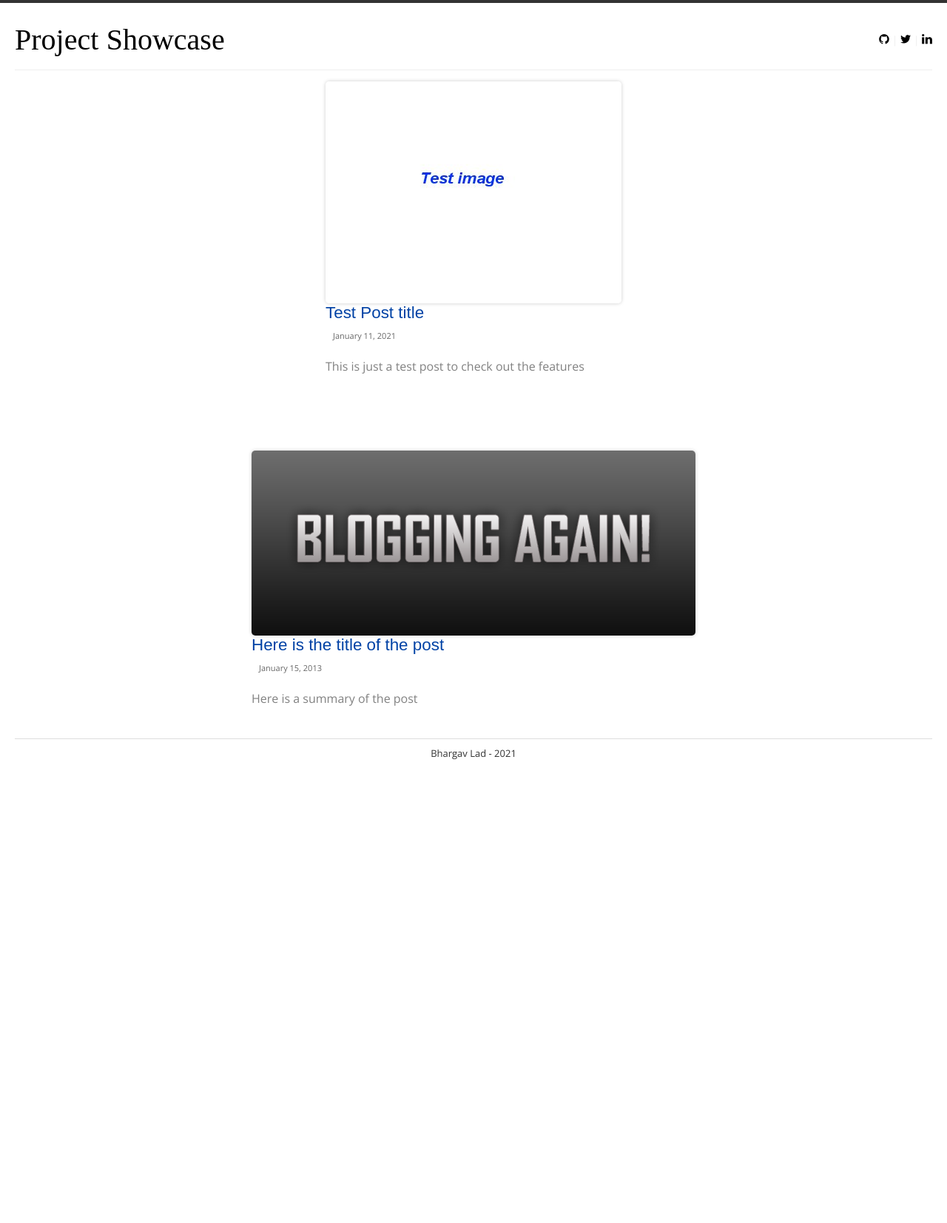
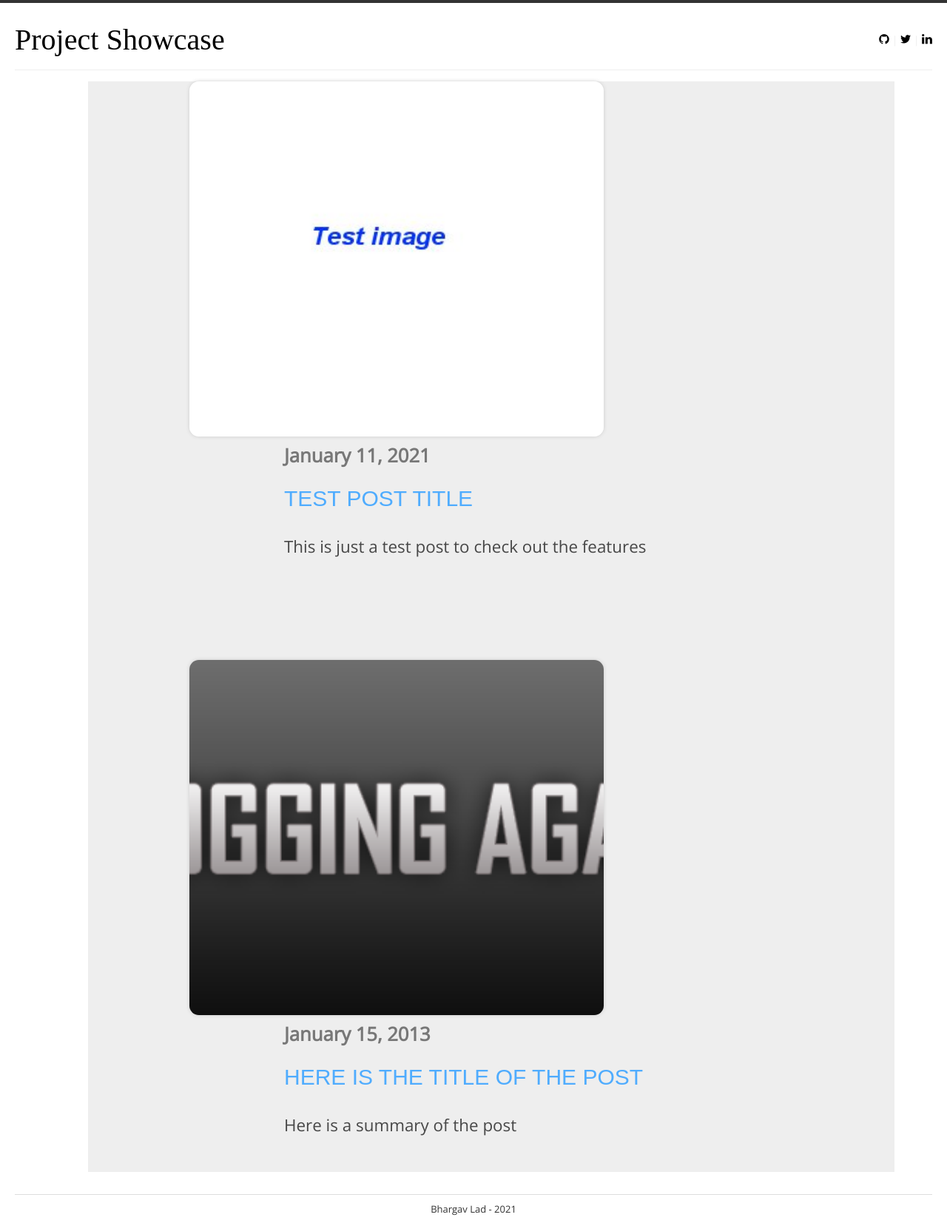
Before and after one commit to isbhargav/showcase, a Jekyll site: the page built from index.html, in a window 1280 px wide. Shown: the whole page at 74% size. Built offline with Jekyll 4.4.1, drawn with Linux system fonts in a browser that asks for light colours; some web fonts are replaced; before the commit the page ends 1037 px from its top, so only the background shows below that.

Commit message:
css change reset

```diff
--- a/_layouts/blog-home.html
+++ b/_layouts/blog-home.html
@@ -41,14 +41,21 @@
 
 					{% for post in site.categories.blog %}
 						<div class='post'>
+
 							{% if post.image %}
-								<a href='{{site.baseurl}}{{post.url}}'><img class='post-image' src="{{site.baseurl}}{{post.image}}" /></a>
+							<div class='post-image'>
+								<a href='{{site.baseurl}}{{post.url}}'><img src="{{site.baseurl}}{{post.image}}" /></a>
+							</div>
 							{% endif %}
+
 							<div class="postcontent">
-					<a href='{{site.baseurl}}{{post.url}}'><h1 class='post-title'>{{post.title}}</h1></a>
-								<div class='post-date'>{{ post.date | date: "%B %d, %Y"}}</div>
 
-								<div class='post-content'>{{post.summary}}</div>
+								<div class='post-date'><span>{{ post.date | date: "%B %d, %Y"}}</span></div>
+								<a href='{{site.baseurl}}{{post.url}}' class='post-title'>
+									<h1 >{{post.title}}</h1>
+								</a>
+
+								<div class='post-content'><p>{{post.summary}}<p></div>
 							</div>
 						</div>
 					{% endfor %}
--- a/css/main.css
+++ b/css/main.css
@@ -139,42 +139,37 @@ h1 {
 	gap:10vh;
 	flex-wrap: wrap;
 	width: 100%;
-	margin: 0px 20px 20px 0px;
-	background: #fff;
+	/* margin: 0px 20px 20px 0px; */
+	background-color: #eee;
+	padding: 0 1.5rem;
+
 	/* margin: auto;
 	padding: 0px; */
-}
-
-#posts {
-
-
-
-
-	/* float: left;
-	border-radius: 3px;
-    //padding: 10px;
-    border: 1px solid #eee;
-
-    background: none repeat scroll 0% 0% #FFF;
-border-radius: 3px;
-box-shadow: 0px 1px 2px rgba(0, 0, 0, 0.15); */
 }
 
 #post {
 	box-shadow: 0 3px 6px rgba(149,157,165,0.15) !important;
 	border-radius: 4px !important;
-	flex: 1 1 40vh;
 	width: 100%;
+	max-width: 98rem;
+	padding: 5rem;
 	background: #fff;
-	border: 1px #e1e4e8 solid
+	box-shadow: 0 1.4rem 8rem rgba(0, 0, 0,.2);
+	border: 1px #e1e4e8 solid;
+	display: flex;
+	align-items: center;
+	border-radius: 0.8rem;
 
 }
 .post-title {
 	/* margin: 0px 0px 8px 0px;
 	line-height: 20px;
 	font-size: 20px;padding: 10px; */
-	font-size: 1.4rem;
-	margin: 0;
+	font-size: 2.5rem;
+	margin: 1.5rem 0 2rem;
+	text-transform: uppercase;
+	color: #4facfe;
+
 }
 
 .post-image{
@@ -182,14 +177,33 @@ box-shadow: 0px 1px 2px rgba(0, 0, 0, 0.15); */
 	box-shadow: 0 0px 0px #cccccc;
 	border-radius: 0px;
 		//margin: 10px 0px 10px 0px; */
-		max-width: 100%;
+		/* max-width: 100%;
 vertical-align: middle;
-box-sizing: border-box;
+box-sizing: border-box; */
+min-width: 35rem;
+max-width: 35rem;
+height: 30rem;
+transform: translateX(-8rem);
+position: relative;
+}
+.post-image img{
+	width: 100%;
+	height: 100%;
+	object-fit: cover;
+	display: block;
+	border-radius: 0.8rem;
 }
 
-.post-date {
-	font-size: 11px;
-	color: #666;padding: 10px;
+.post-date span{
+	/* font-size: 11px;
+	color: #666;padding: 10px; */
+	display: block;
+	color: rgba(0, 0, 0,.5);
+	font-size: 1.6rem;
+	font-weight: 600;
+	margin: 0.5rem 0;
+
+
 }
 
 .post-content {
@@ -199,11 +213,9 @@ box-sizing: border-box;
 	padding: 20px 30px;
 	background: url('http://wpexplorer-demos.com/fabulous/wp-content/themes/wpex-fabulous/images/entry-meta-shadow.png') no-repeat scroll center top #FBFBFB;
 	border-radius: 0px 0px 3px 3px; */
-	font-size: 16px;
-	line-height: 1.8;
-	margin-top: .6rem;
-margin-bottom: .6rem;
-color: rgb(129, 129, 129);
+	margin-bottom: 3rem;
+	font-size: 1.4rem;
+	color: rgba(0, 0, 0,.7);
 }
 
 #side-bar {
```
